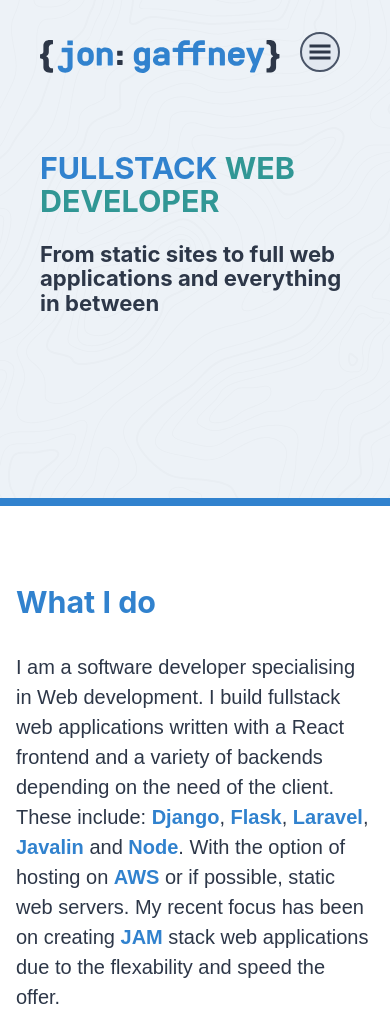
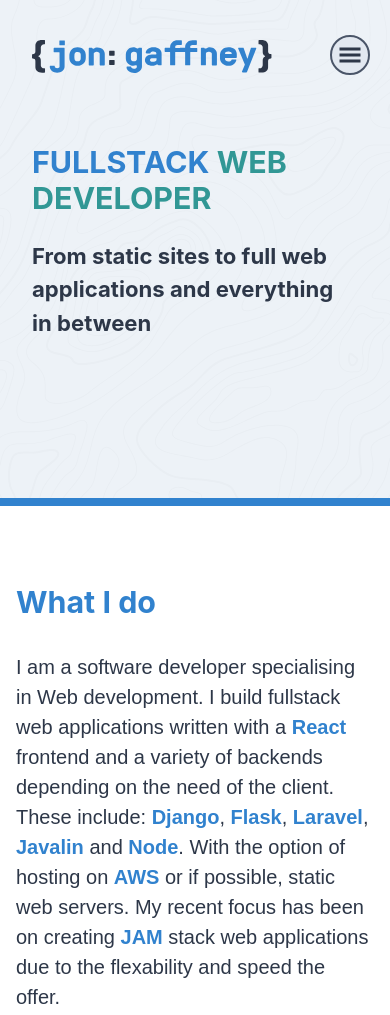
Before and after one commit to JaGaffney/jongaffney, a Gatsby site: page / in a window 390 px wide. Shown: the top 1015 px of the page. Built offline with nearby package versions, Linux system fonts and the light colour scheme; Gatsby itself is replaced by a stand-in of ours.

Commit message:
fixed mobile styling issues

```diff
--- a/src/components/Landing/About.js
+++ b/src/components/Landing/About.js
@@ -7,8 +7,9 @@ const About = () => {
         <h1>What I do</h1>
         <p>
           I am a software developer specialising in Web development. I build
-          fullstack web applications written with a React frontend and a variety
-          of backends depending on the need of the client. These include:
+          fullstack web applications written with a <strong>React</strong>{" "}
+          frontend and a variety of backends depending on the need of the
+          client. These include:
           <strong> Django</strong>, <strong>Flask</strong>,
           <strong> Laravel</strong>, <strong>Javalin</strong> and
           <strong> Node</strong>. With the option of hosting on{" "}
@@ -31,8 +32,10 @@ const About = () => {
         </p>
         <p>
           <strong>
-            Why wouldn’t you want everyone to be able to enjoy the content you
-            have created?
+            <i>
+              Why wouldn’t you want everyone to be able to enjoy the content you
+              have created?
+            </i>
           </strong>
         </p>
       </article>
--- a/src/styles/responsive.scss
+++ b/src/styles/responsive.scss
@@ -100,6 +100,17 @@
 }
 
 @media only screen and (max-width: 800px) {
+  .hero__content-text {
+    h1 {
+      span {
+        line-height: 1.2;
+      }
+    }
+    h3 {
+      line-height: 1.5;
+    }
+  }
+
   h1 {
     font-size: 1.9rem;
   }
@@ -201,11 +212,16 @@
   .hero__image {
     display: none;
   }
+  .hero__container-navbar {
+    width: 90%;
+    right: 20px;
+    top: 3px;
+  }
   .hero__content {
     margin: 0;
   }
   .hero__content-text {
-    padding: 0.5rem;
+    padding: 0;
     h1 {
       margin-top: 4rem;
     }
```
